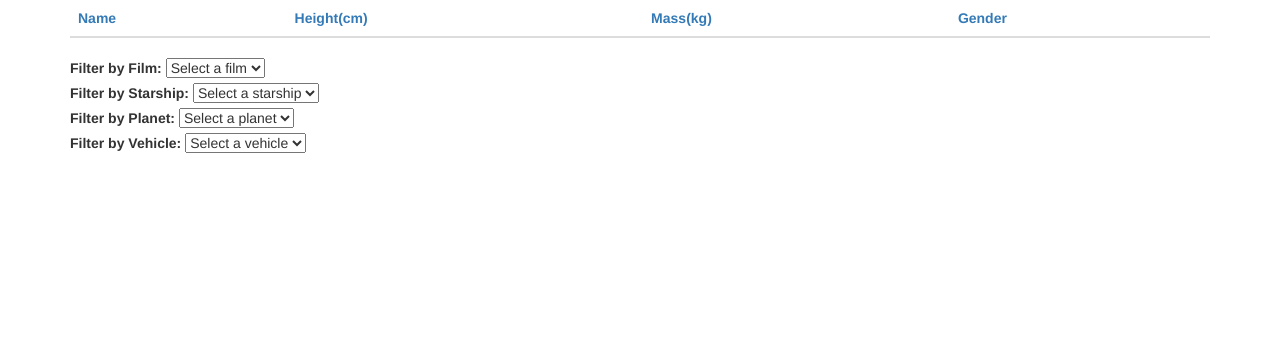
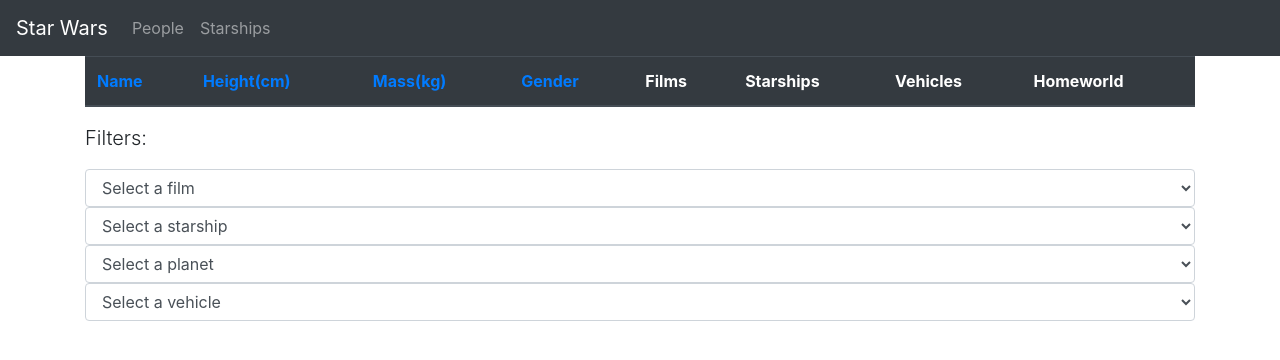
Before and after one commit to luizhenriquelongo/starwars, a Flask app: template src/templates/index.html in a window 1280 px wide. Shown: the top 360 px of the page. Run offline with Flask 2, Linux system fonts and the light colour scheme; the template is opened without the code that fills it, so the values that code supplies are empty; parts of the project's set-up code (start-up, migrations or seed data) failed here and were passed over; some libraries are stand-ins or nearby versions.

Commit message:
new version

```diff
--- a/src/templates/index.html
+++ b/src/templates/index.html
@@ -3,21 +3,27 @@
 
     <head>
         <meta charset="utf-8">
-        <link rel="stylesheet" href="https://maxcdn.bootstrapcdn.com/bootstrap/3.4.1/css/bootstrap.min.css">
         <script src="https://ajax.googleapis.com/ajax/libs/jquery/3.4.1/jquery.min.js"></script>
-        <script src="https://maxcdn.bootstrapcdn.com/bootstrap/3.4.1/js/bootstrap.min.js"></script>
+        <link rel="stylesheet" href="https://maxcdn.bootstrapcdn.com/bootstrap/4.4.1/css/bootstrap.min.css">
+        <script src="https://cdnjs.cloudflare.com/ajax/libs/popper.js/1.16.0/umd/popper.min.js"></script>
+        <script src="https://maxcdn.bootstrapcdn.com/bootstrap/4.4.1/js/bootstrap.min.js"></script>
         <title>Starwars</title>
     </head>
 
     <body>
+        <nav class="navbar navbar-expand-sm bg-dark navbar-dark">
+            <a class="navbar-brand" href="/">Star Wars</a>
+            <ul class="navbar-nav">
+                <li class="nav-item">
+                    <a class="nav-link" href="/">People</a>
+                </li>
+                <li class="nav-item">
+                    <a class="nav-link" href="/starships">Starships</a>
+                </li>
+            </ul>
+        </nav>
 
-        <div class="container">
-            {% if last_filter %}
-            <p>Filtering by: {{ last_filter }}</p>
-            <form method="GET" action="/clear">
-                <button class="btn btn-primary" type="submit">Clear Filter</button>
-            </form>
-            {% endif %}
+        <div style="overflow-y: auto; overflow-x: auto;" class="container">
             <table class="table table-striped">
                 <thead class="thead-dark">
                     <tr>
@@ -25,6 +31,10 @@
                         <th scope="col"><a href="{{ url_for('order_by', key='height') }}">Height(cm)</a></th>
                         <th scope="col"><a href="{{ url_for('order_by', key='mass') }}">Mass(kg)</a></th>
                         <th scope="col"><a href="{{ url_for('order_by', key='gender') }}">Gender</a></th>
+                        <th scope="col">Films</th>
+                        <th scope="col">Starships</th>
+                        <th scope="col">Vehicles</th>
+                        <th scope="col">Homeworld</th>
                     </tr>
                 </thead>
                 <tbody>
@@ -34,18 +44,30 @@
                         <td>{{ person.height }}</td>
                         <td>{{ person.mass }}</td>
                         <td>{{ person.gender }}</td>
+                        <td>{{ person.films }}</td>
+                        <td>{{ person.starships }}</td>
+                        <td>{{ person.vehicles }}</td>
+                        <td>{{ person.homeworld }}</td>
                     </tr>
                 {% endfor %}
                 </tbody>
             </table>
+            <div style="text-align: center;">
+                {{ paginate.links }}
                 {{ paginate.info }}
-        {{ paginate.links }}
+                {% if last_filter %}
+                    <p class="lead"><b>Filtering by:</b> {{ last_filter }}</p>
+                    <form method="GET" action="/clear">
+                        <button class="btn btn-primary" type="submit">Clear Filter</button>
+                    </form>
+                {% endif %}
+            </div>
         </div>
 
         <div class="container">
             <form method="POST" action='/'>
-            <label for="films">Filter by Film: </label>
-            <select name="films" onChange="this.form.submit()">
+                <p class="lead">Filters:</p>
+                <select class="form-control" name="films" onChange="this.form.submit()">
                     <option selected>Select a film</option>
                     {% for url, data in resources.get('films').items() %}
                     <option value="{{ url }},{{ data['title'] }}">{{ data['title'] }}</option>
@@ -54,8 +76,7 @@
             </form>
 
             <form method="POST" action='/'>
-            <label for="starships">Filter by Starship: </label>
-            <select name="starships" onChange="this.form.submit()">
+                <select class="form-control" name="starships" onChange="this.form.submit()">
                     <option class='option' selected>Select a starship</option>
                     {% for url, data in resources.get('starships').items() %}
                     <option class='option' value="{{ url }},{{ data['name'] }}">{{ data['name'] }}</option>
@@ -64,8 +85,7 @@
             </form>
 
             <form method="POST" action='/'>
-            <label for="planets">Filter by Planet: </label>
-            <select name="planets" onChange="this.form.submit()">
+                <select class="form-control" name="planets" onChange="this.form.submit()">
                     <option selected>Select a planet</option>
                     {% for url, data in resources.get('planets').items() %}
                     <option value="{{ url }},{{ data['name'] }}">{{ data['name'] }}</option>
@@ -74,8 +94,7 @@
             </form>
 
             <form method="POST" action='/'>
-            <label for="vehicles">Filter by Vehicle: </label>
-            <select name="vehicles" onChange="this.form.submit()">
+                <select class="form-control" name="vehicles" onChange="this.form.submit()">
                     <option selected>Select a vehicle</option>
                     {% for url, data in resources.get('vehicles').items() %}
                         <option value="{{ url }},{{ data['name'] }}">{{ data['name'] }}</option>
@@ -83,6 +102,5 @@
                 </select>
             </form>
         </div>
-
     </body>
 </html>
--- a/src/wsgi.py
+++ b/src/wsgi.py
@@ -1,5 +1,8 @@
-from app import app
+try:
+    from src.app import app
 
+except ModuleNotFoundError:
+    from app import app
 
 if __name__ == "__main__":
     app.run()
```
Also changed, not shown: src/app.py (+9 -5 lines), src/requester.py (+9 -3 lines), src/settings.py (+15 -6 lines), src/templates/starships.html (+17 -6 lines), src/utils.py (+36 -1 lines). Lines whose indentation alone changed are shown as unchanged.
